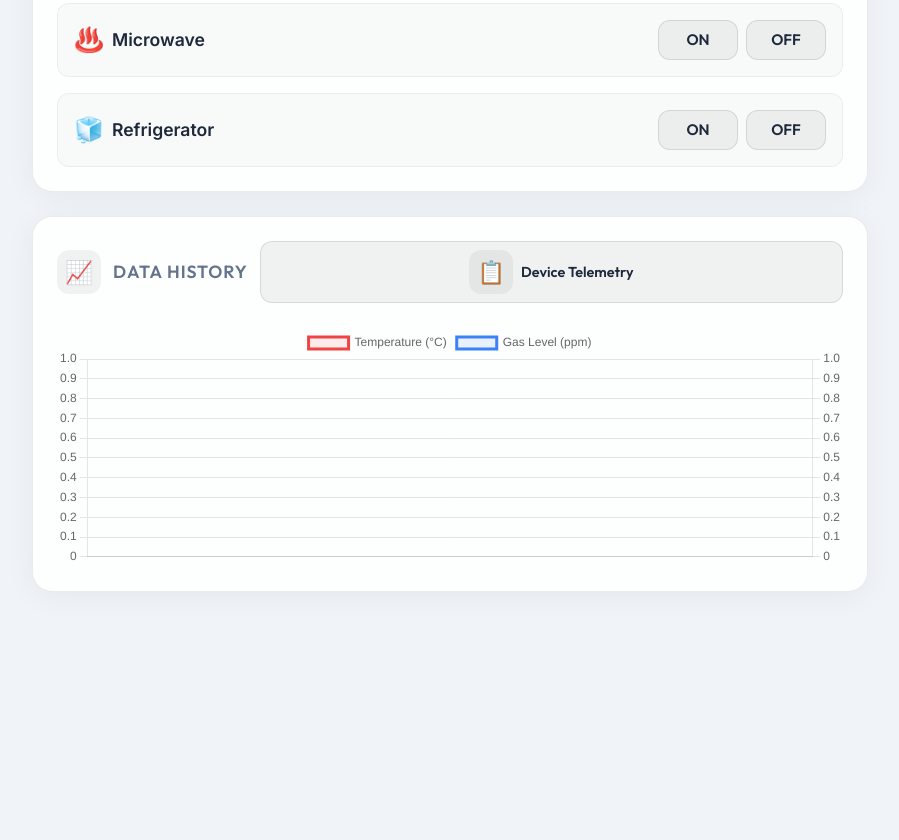
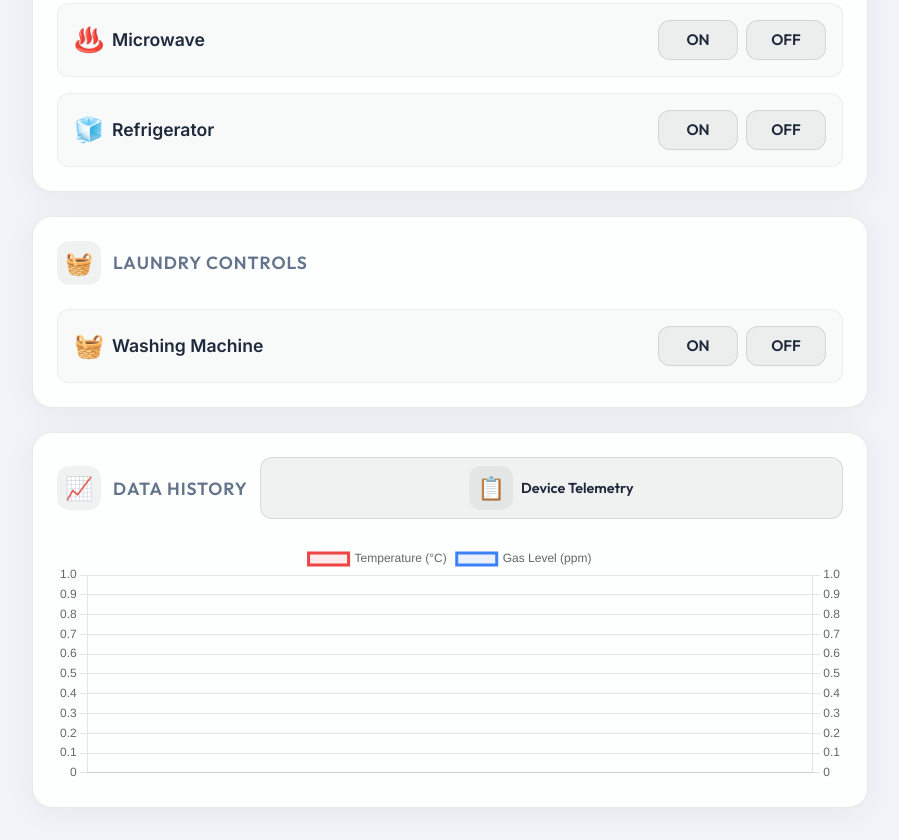
Before and after one commit to avireddy891-glitch/cicd, a plain HTML site: page frontend/index.html in a window 1280 px wide. Shown: the part 1464-2304 px from the top of the page, without its empty margins (190-1089 px from the left). Before the commit the page ends 2088 px from the top, so only its background shows below. Drawn offline with nearby package versions, Linux system fonts and the light colour scheme; no server answers; sample sign-in values are in the browser's storage.

Commit message:
adding a feature "laundry"

```diff
--- a/frontend/index.html
+++ b/frontend/index.html
@@ -255,6 +255,91 @@
                 </div>
             </div>
 
+            <!-- Laundry Controls -->
+<div class="card controls-card full-width">
+    <div class="card-header">
+        <span class="icon">🧺</span>
+        <h2>Laundry Controls</h2>
+    </div>
+
+    <div class="card-body"
+        style="display: flex; flex-direction: column; gap: 1rem;">
+
+        <!-- Washing Machine -->
+        <div style="display: flex; align-items: center;
+                    justify-content: space-between;
+                    padding: 1rem;
+                    background: rgba(0,0,0,0.02);
+                    border-radius: 12px;
+                    border: 1px solid rgba(0,0,0,0.05);">
+
+            <div style="display: flex; align-items: center;
+                        gap: 0.5rem;
+                        font-size: 1.1rem;
+                        font-weight: 600;">
+                <span class="icon"
+                    style="font-size: 1.5rem;">🧺</span>
+                Washing Machine
+            </div>
+
+            <div style="display: flex;
+                        flex-direction: column;
+                        align-items: flex-end;
+                        gap: 0.5rem;">
+
+                <div style="display: flex; gap: 0.5rem;">
+
+                    <button id="btn-washing_machine-on"
+                        class="btn btn-off"
+                        style="min-width: 80px;
+                               padding: 0.6rem 1.2rem;
+                               font-size: 0.95rem;"
+                        onclick="controlDevice('washing_machine', 'ON')">
+                        ON
+                    </button>
+
+                    <button id="btn-washing_machine-off"
+                        class="btn btn-off"
+                        style="min-width: 80px;
+                               padding: 0.6rem 1.2rem;
+                               font-size: 0.95rem;"
+                        onclick="controlDevice('washing_machine', 'OFF')">
+                        OFF
+                    </button>
+
+                </div>
+
+                <div id="data-washing_machine"
+                    style="display: none;
+                           font-size: 0.85rem;
+                           color: var(--text-muted);
+                           gap: 0.8rem;">
+
+                    <span>
+                        ⚡
+                        <span id="data-washing_machine-power">--</span>
+                        W
+                    </span>
+
+                    <span>
+                        🌡️
+                        <span id="data-washing_machine-temp">--</span>
+                        °C
+                    </span>
+
+                    <span>
+                        💨
+                        <span id="data-washing_machine-gas">--</span>
+                        ppm
+                    </span>
+
+                </div>
+
+            </div>
+        </div>
+
+    </div>
+</div>
             <!-- History Row -->
             <div class="card history-card full-width">
                 <div class="card-header" style="display: flex; justify-content: space-between; align-items: center;">
```
